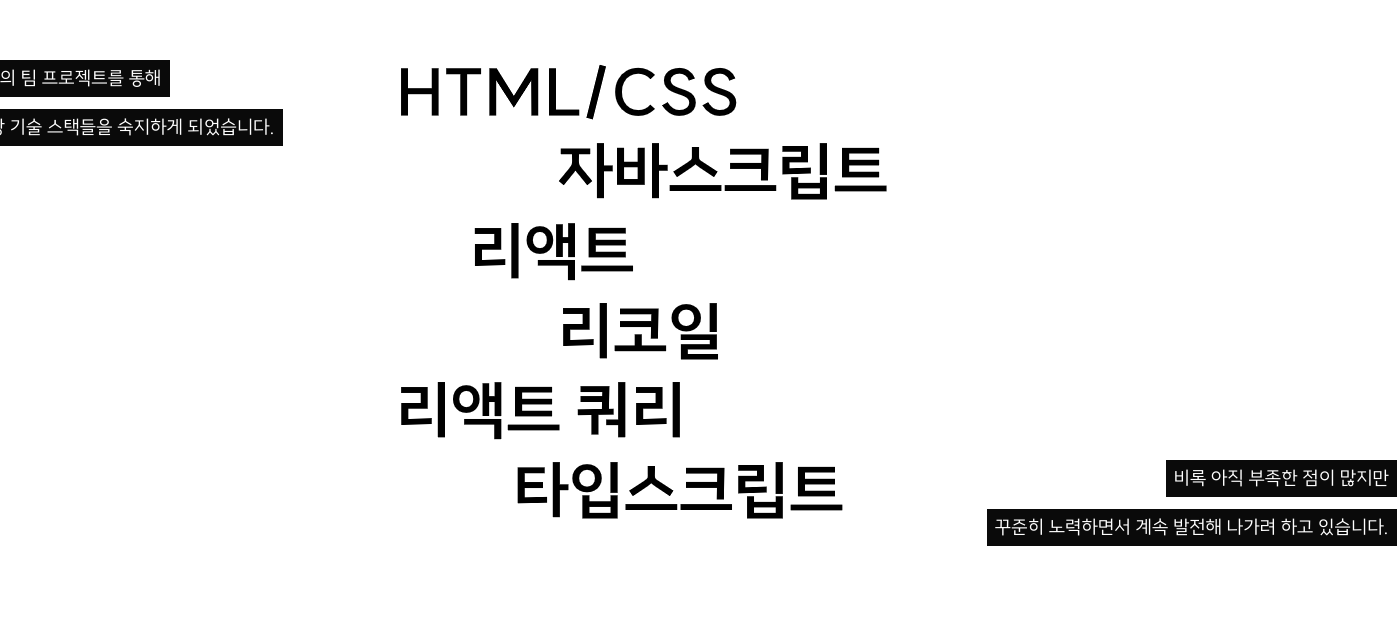
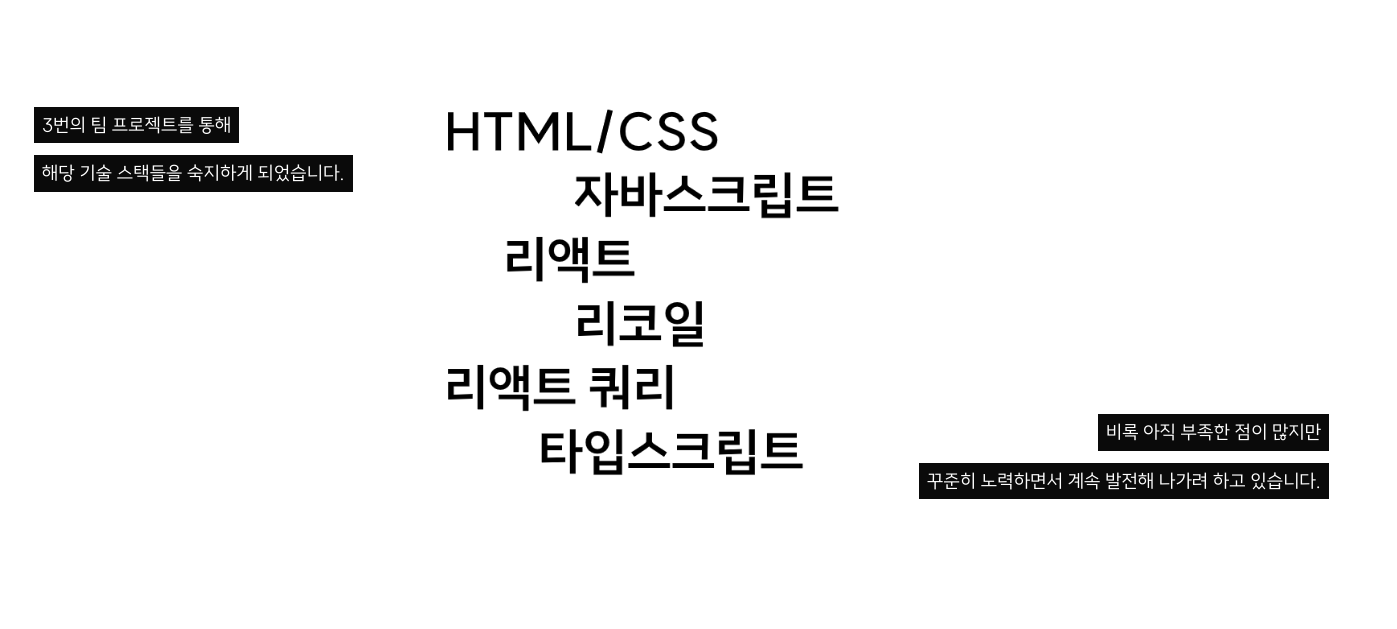
Before and after one commit to Ha-nuel/portfolio-renewal, a React (Vite) app: page / in a window 1280 px wide. Shown: the part 1691-2320 px from the top of the page, 1397 px wide, since content can reach past the window. Built offline with nearby package versions, Linux system fonts and the light colour scheme.

Commit message:
스타일 수정

```diff
--- a/src/pages/About.tsx
+++ b/src/pages/About.tsx
@@ -150,7 +150,7 @@
           flexDirection: 'column',
         }}
       >
-        <Box sx={{ position: 'relative' }}>
+        <Box sx={{ position: 'relative', mx: 60 }}>
           <Box
             sx={{
               fontSize: '1rem',
```
